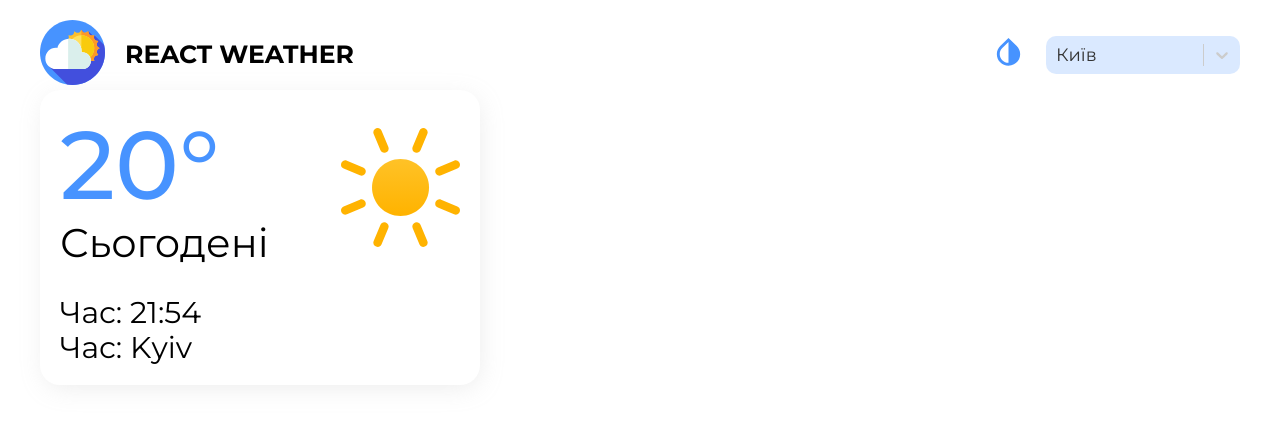
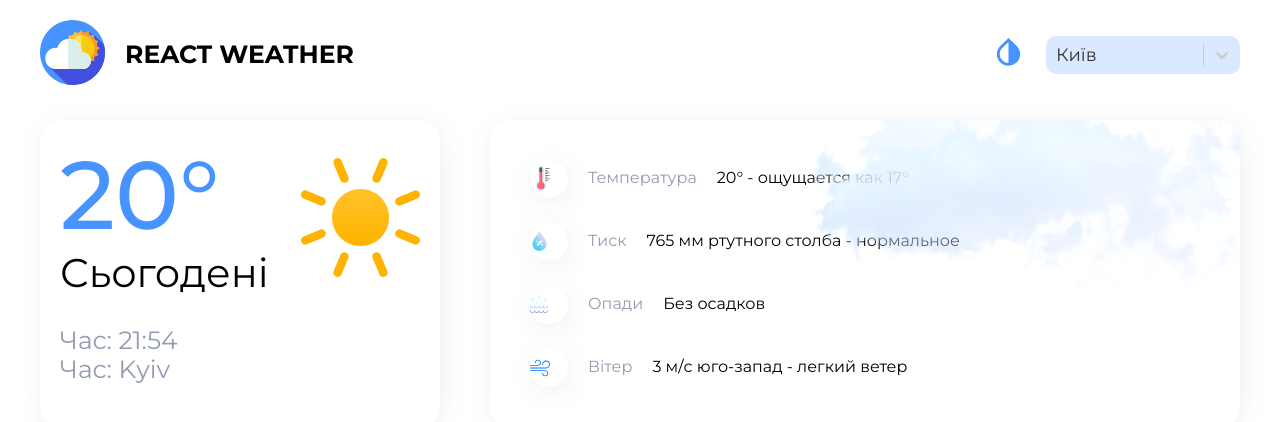
Before and after one commit to ArtomkIvanher/pet_proj1, a React (Create React App) app: page / in a window 1280 px wide. Shown: the top 422 px of the page. Built offline with nearby package versions, Linux system fonts and the light colour scheme.

Commit message:
add comp(ThisDay, ThisDayItem)

```diff
--- a/src/pages/Home/components/Home.module.scss
+++ b/src/pages/Home/components/Home.module.scss
@@ -1,3 +1,4 @@
-.home{
-    font-size: 30px;
+.wrapper{
+    display: flex;
+    justify-content: space-between;
 }
--- a/src/pages/Home/components/Home.tsx
+++ b/src/pages/Home/components/Home.tsx
@@ -1,12 +1,16 @@
 import s from './Home.module.scss'
 import { ThisDay } from './ThisDay/ThisDay'
+import { ThisDayInfo } from './ThisDayInfo/ThisDayInfo'
 
 type Props = {}
 
 export const Home = (props: Props) => {
 	return (
 		<div className={s.home}>
-			<ThisDay />
+			<div className={s.wrapper}>
+				<ThisDay />
+				<ThisDayInfo />
+			</div>
 		</div>
 	)
 }
--- a/src/pages/Home/components/ThisDay/ThisDay.module.scss
+++ b/src/pages/Home/components/ThisDay/ThisDay.module.scss
@@ -29,3 +29,11 @@
         color: $light-color;
     }
 }
+
+.button_block{
+    .this_time,
+    .this_city{
+        color: $base-color;
+        font-size: 25px;
+    }
+}
--- a/src/pages/Home/components/ThisDayInfo/ThisDayInfo.module.scss
+++ b/src/pages/Home/components/ThisDayInfo/ThisDayInfo.module.scss
@@ -0,0 +1,52 @@
+@import '../../../../styles/variables.scss';
+
+.this_day_info {
+    position: relative;
+    padding: 40px;
+    max-width: 750px;
+    width: 100%;
+    overflow: hidden;
+    background-color: $light-background;
+    border-radius: $border-radius;
+    box-shadow: $box-shadow;
+}
+
+.item{
+    position: relative;
+    display: flex;
+    align-items: center;
+    margin-bottom: 25px;
+    &:last-of-type{
+        margin-bottom: 0;
+    }
+    .indicator,
+    .indicator_name{
+        margin-right: 20px;
+    }
+    .indicator{
+        width: 38px;
+        height: 38px;
+        display: flex;
+        align-items: center;
+        justify-self: center;
+        background-color: $light-background;
+        box-shadow: $box-shadow;
+        border-radius: $border-radius;
+    }
+    .indicator_name,
+    .indicator_value{
+        font-style: 14px;
+    }
+    .indicator_name{
+        color: $base-color;
+    }
+    .indicator_value{
+        color: $light-color;
+    }
+}
+
+.cloud_img{
+    position: absolute;
+    top: 0;
+    right: 0;
+}
--- a/src/pages/Home/components/ThisDayInfo/ThisDayInfo.tsx
+++ b/src/pages/Home/components/ThisDayInfo/ThisDayInfo.tsx
@@ -1,10 +1,46 @@
-import React from 'react'
+import cloud from '../../../../assets/images/cloud.png'
 import s from './ThisDayInfo.module.scss'
+import { ThisDayItem } from './ThisDayItem'
 
 type Props = {}
 
+export interface Item {
+	icon_id: string;
+	name: string;
+	value: string;
+}
+
 export const ThisDayInfo = (props: Props) => {
-  return (
-    <div className={s.this_day_info}>ThisDayInfo</div>
-  )
+	const items = [
+		{
+			icon_id: 'temp',
+			name: 'Температура',
+			value: '20° - ощущается как 17°',
+		},
+		{
+			icon_id: 'pressure',
+			name: 'Тиск',
+			value: '765 мм ртутного столба - нормальное',
+		},
+		{
+			icon_id: 'precipitation',
+			name: 'Опади',
+			value: 'Без осадков',
+		},
+		{
+			icon_id: 'wind',
+			name: 'Вітер',
+			value: '3 м/с юго-запад - легкий ветер',
+		},
+	]
+	return (
+		<div className={s.this_day_info}>
+			<div className={s.this_day_info_items}>
+				{items.map((item: Item) => (
+					<ThisDayItem key={item.icon_id} item={item} />
+				))}
+			</div>
+			<img className={s.cloud_img} src={cloud} alt='cloud' />
+		</div>
+	)
 }
--- /dev/null
+++ b/src/pages/Home/components/ThisDayInfo/ThisDayItem.tsx
@@ -0,0 +1,22 @@
+import React from 'react'
+import { Item } from './ThisDayInfo'
+import s from './ThisDayInfo.module.scss'
+import { IndicatorSeparator } from 'react-select/dist/declarations/src/components/indicators'
+import { IndicatorSvgSelector } from '../../../../assets/icons/indicators/IndicatorSvgSelector'
+
+type Props = {
+    item: Item;
+}
+
+export const ThisDayItem = ({item}: Props) => {
+    const {icon_id, name, value} = item
+  return (
+    <div className={s.item}>
+        <div className={s.indicator}>
+            <IndicatorSvgSelector id={icon_id}/>
+        </div>
+        <div className={s.indicator_name}>{name}</div>
+        <div className={s.indicator_value}>{value}</div>
+    </div>
+  )
+}
--- a/src/shared/Header/Header.module.scss
+++ b/src/shared/Header/Header.module.scss
@@ -4,6 +4,7 @@
     justify-content: space-between;
     align-items: center;
     font-size: 18px;
+    margin-bottom: 30px;
 }
 
 .wrapper{
--- a/src/styles/index.scss
+++ b/src/styles/index.scss
@@ -1,5 +1,9 @@
 @import '~normalize.css';
 @import url('https://fonts.googleapis.com/css2?family=Montserrat:ital,wght@0,100..900;1,100..900&display=swap');
+
+*, *:after, *:before{
+    box-sizing: border-box;
+}
 
 body{
     font-family: 'Montserrat', sans-serif;
```
